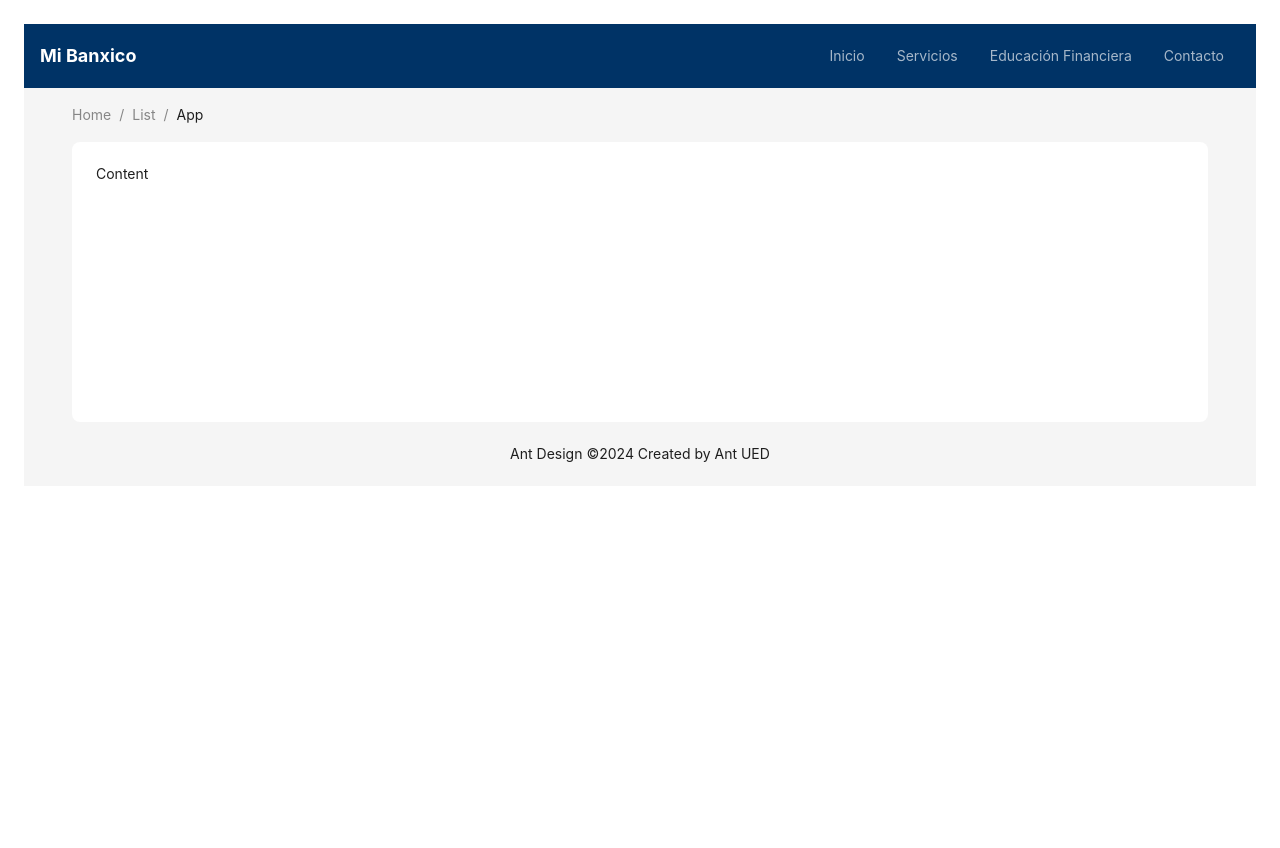
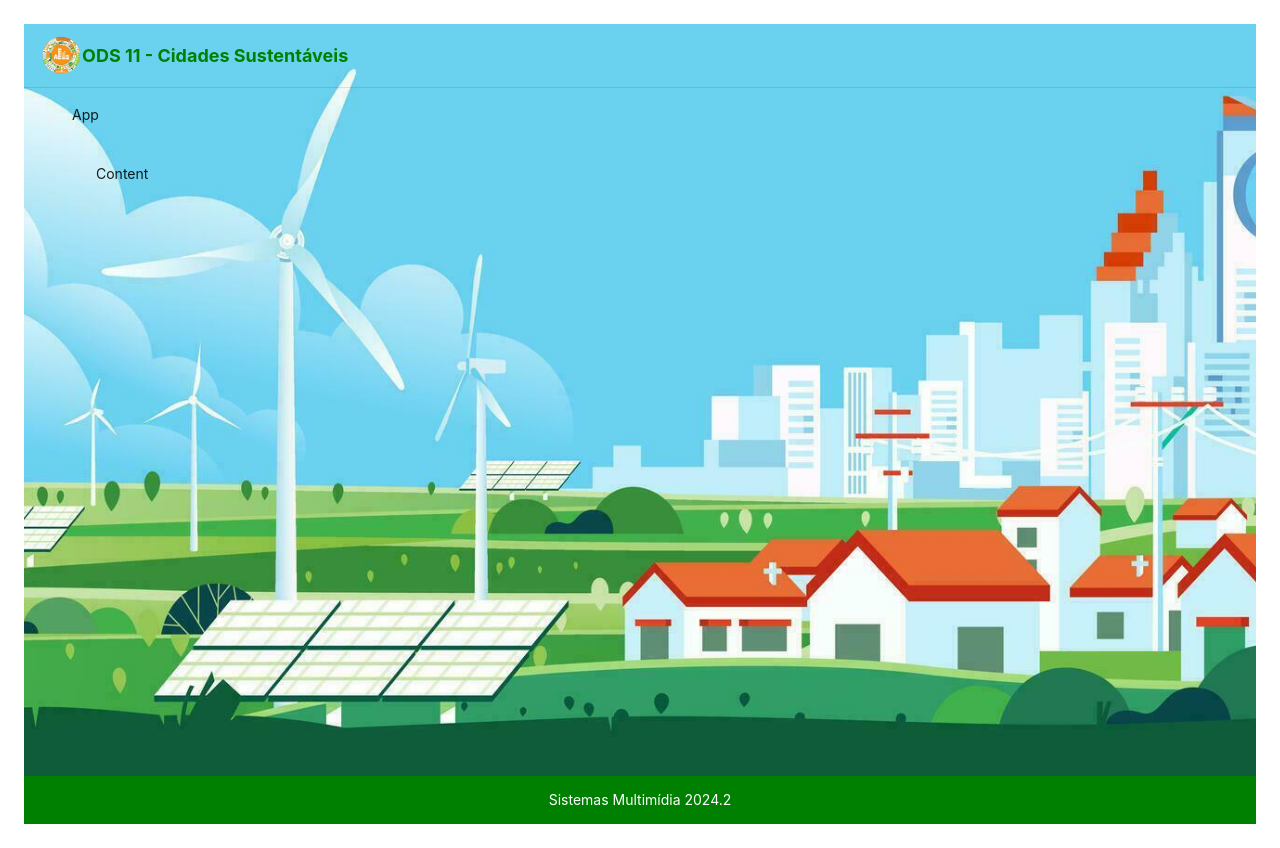
Before and after one commit to Brederodes/sistema_multimidia_ee2, a React (Create React App) app in the folder my-app/: page / in a window 1280 px wide. Before the commit the page ends 800 px from the top, so only its background shows below. Built offline with nearby package versions, Linux system fonts and the light colour scheme.

Commit message:
Added new contents to the page

```diff
--- a/my-app/src/App.js
+++ b/my-app/src/App.js
@@ -19,57 +19,60 @@ const App = () => {
   const showDrawer = () => setDrawerVisible(true);
   const closeDrawer = () => setDrawerVisible(false);
 
-  const menuItems = [
-    { key: '1', label: 'Inicio' },
-    { key: '2', label: 'Servicios' },
-    { key: '3', label: 'Educación Financiera' },
-    { key: '4', label: 'Contacto' },
-  ];
-
-  const {
-    token: { colorBgContainer, borderRadiusLG },
-  } = theme.useToken();
-
   return (
-    <Layout>
+    <div
+      style={{
+        backgroundImage: `url(/svgBackground.jpg)`, // Path relative to public folder
+        backgroundSize: 'cover', // Cover entire page
+        backgroundPosition: 'center', // Center the image
+        backgroundRepeat: 'no-repeat', // Do not repeat
+        minHeight: '100vh', // Ensure it covers the full viewport height
+        display: 'flex', // Make this container a flexbox
+        flexDirection: 'column', // Stack children vertically
+        justifyContent: 'space-between', // Push footer to the bottom
+      }}
+    >
+      <Layout
+        style={{
+          backgroundColor: 'transparent',
+        }}
+      >
         <Header
           style={{
             display: 'flex',
             justifyContent: 'space-between',
             alignItems: 'center',
             padding: '0 16px',
-          backgroundColor: '#003366',
+            backgroundColor: 'transparent',
             color: '#fff',
+            borderBottom: '1px solid rgba(0, 0, 0, 0.1)',
           }}
         >
           <div
             style={{
               display: 'flex',
               alignItems: 'center',
-            fontWeight: 'bold',
-            fontSize: '18px',
-            color: '#fff',
+              backgroundColor: 'transparent',
             }}
           >
-          Mi Banxico
-        </div>
-
-        {/* Desktop Menu */}
-        <div
-          className="desktop-menu"
+            <img
+              src="/ODS-11-Logo.png"
+              alt="ODS 11 Logo"
               style={{
-            display: 'flex',
+                height: '40px',
+                objectFit: 'contain',
+              }}
+            />
+            <span
+              style={{
+                color: 'green',
+                fontSize: '18px',
+                fontWeight: 'bold',
+                marginRight: '8px', // Space between text and logo
               }}
             >
-          <Menu
-            theme="dark"
-            mode="horizontal"
-            items={menuItems}
-            style={{
-              backgroundColor: 'transparent',
-              borderBottom: 'none',
-            }}
-          />
+              ODS 11 - Cidades Sustentáveis
+            </span>
           </div>
 
           {/* Mobile Menu */}
@@ -85,7 +88,6 @@ const App = () => {
               onClick={showDrawer}
               style={{
                 backgroundColor: '#003366',
-              border: 'none',
               }}
             />
             <Drawer
@@ -95,36 +97,28 @@ const App = () => {
               onClose={closeDrawer}
               open={drawerVisible} // Updated prop
             >
-            <Menu
-              mode="vertical"
-              items={menuItems.map((item) => ({
-                key: item.key,
-                label: <a href={`#${item.label.toLowerCase()}`}>{item.label}</a>,
-              }))}
-            />
             </Drawer>
           </div>
         </Header>
         <Content
           style={{
             padding: '0 48px',
+            backgroundColor: 'transparent',
           }}
         >
           <Breadcrumb
             style={{
               margin: '16px 0',
+              backgroundColor: 'transparent',
             }}
           >
-          <Breadcrumb.Item>Home</Breadcrumb.Item>
-          <Breadcrumb.Item>List</Breadcrumb.Item>
             <Breadcrumb.Item>App</Breadcrumb.Item>
           </Breadcrumb>
           <div
             style={{
-            background: colorBgContainer,
+              background: 'transparent',
               minHeight: 280,
               padding: 24,
-            borderRadius: borderRadiusLG,
             }}
           >
             Content
@@ -133,11 +127,15 @@ const App = () => {
         <Footer
           style={{
             textAlign: 'center',
+            backgroundColor: 'green',
+            padding: '16px',
+            color: '#fff',
           }}
         >
-        Ant Design ©{new Date().getFullYear()} Created by Ant UED
+          Sistemas Multimídia 2024.2
         </Footer>
       </Layout>
+    </div>
   );
 };
 
```
Also changed, not shown: my-app/public/ODS-11-Logo.png (added). Lines whose indentation alone changed are shown as unchanged.
